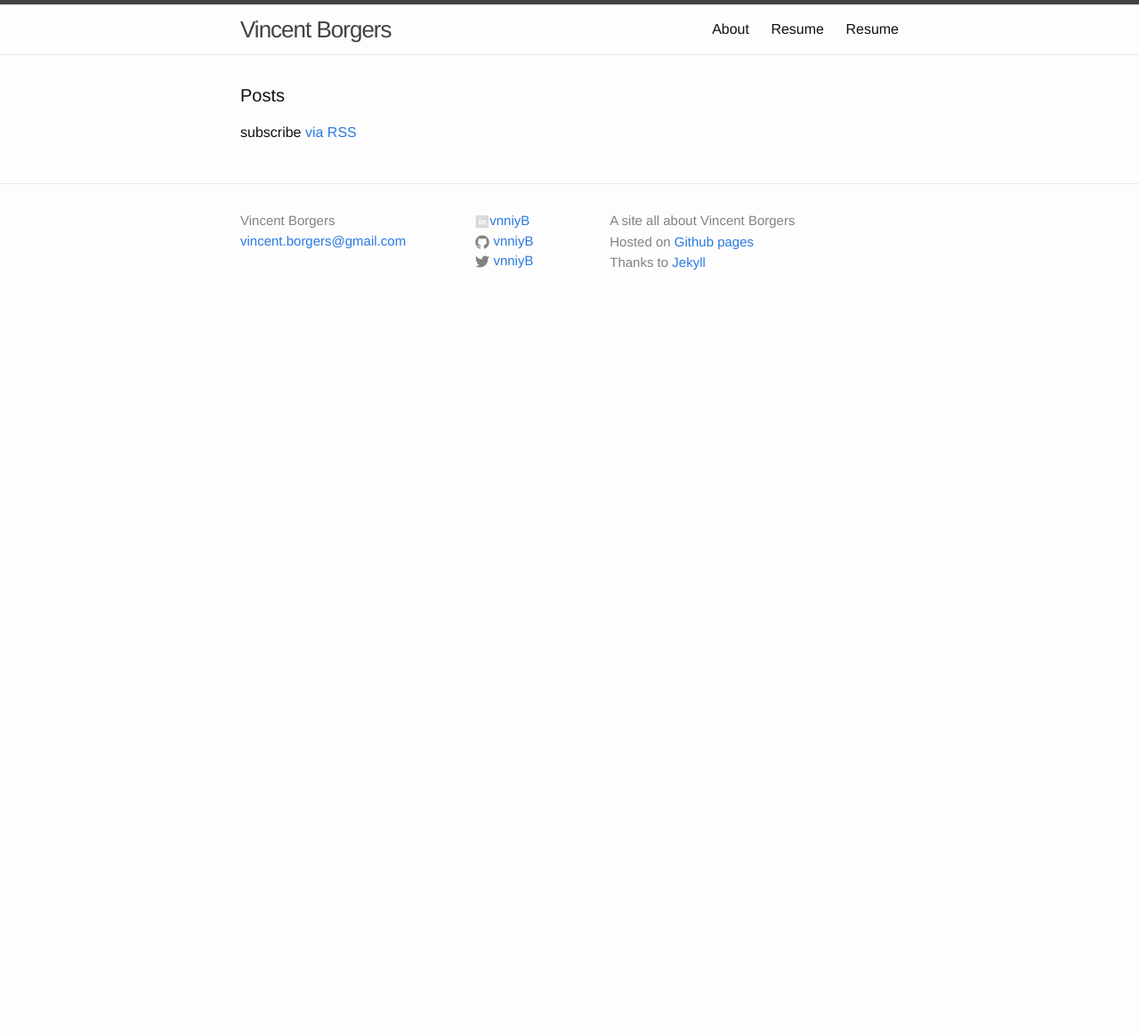
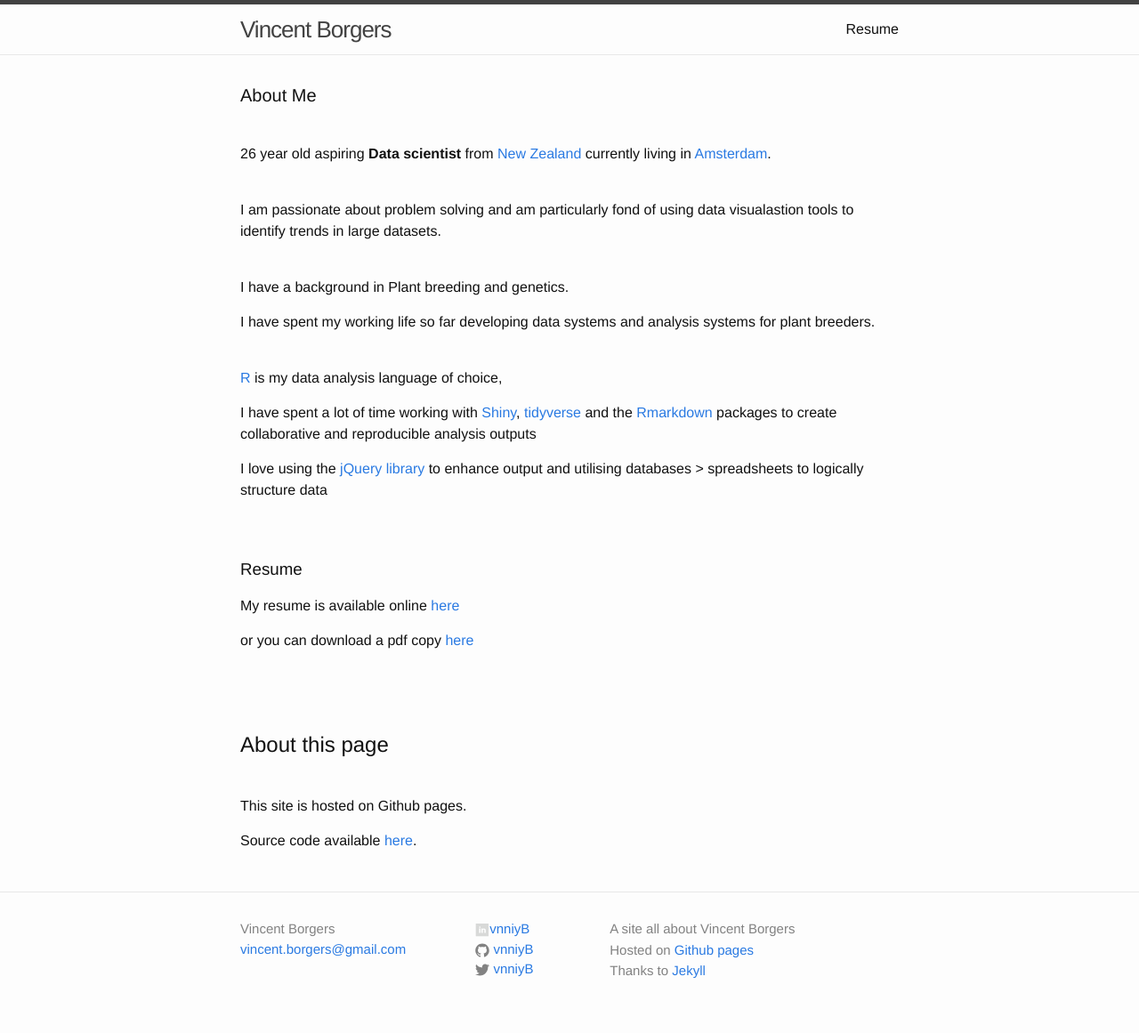
Before and after one commit to vnniyB/vnniyb.github.io, a Jekyll site: the page built from index.html, in a window 1280 px wide. Shown: the whole page at 89% size. Built offline with Jekyll 4.4.1, drawn with Linux system fonts in a browser that asks for light colours; before the commit the page ends 900 px from its top, so only the background shows below that.

Commit message:
Final plain version

```diff
--- a/index.html
+++ b/index.html
@@ -4,20 +4,35 @@ layout: default
 
 <div class="home">
 
-  <h1 class="page-heading">Posts</h1>
+  <h1 class="page-heading">About Me</h1>
+  <br>
+  <p>26 year old aspiring <strong>Data scientist</strong> from
+  <a href="https://www.google.com/maps/place/Wellington,+New+Zealand/data=!4m2!3m1!1s0x6d38b1fc49e974cb:0xa00ef63a213b470?sa=X&ved=0ahUKEwiHzJrirL7PAhVFthQKHaHTCwEQ8gEIjAEwEQ">New Zealand</a>
+  currently living in
+  <a href="https://www.google.com/maps/place/Amsterdam,+Netherlands/@52.3745291,4.758532,11z/data=!3m1!4b1!4m5!3m4!1s0x47c63fb5949a7755:0x6600fd4cb7c0af8d!8m2!3d52.3702157!4d4.8951679">Amsterdam</a>.</p>
+  <br>
+  <p>I am passionate about problem solving and am particularly fond of using data visualastion tools to identify trends in large datasets.</p>
+  <br>
+  <p>I have a background in Plant breeding and genetics.</p>
+  <p>I have spent my working life so far developing data systems and analysis systems for plant breeders.</p>
+  <br>
+  <p><a href="https://www.r-project.org/">R</a> is my data analysis language of choice,</p>
+  <p>I have spent a lot of time working with <a href="http://shiny.rstudio.com/">Shiny</a>, <a href="https://github.com/hadley/tidyverse">tidyverse</a> and the <a href="http://rmarkdown.rstudio.com/">Rmarkdown</a> packages to create collaborative and reproducible analysis outputs</p>
+  <p>I love using the <a href="https://jquery.com/">jQuery library</a> to enhance output and utilising databases > spreadsheets to logically structure data</p>
 
-  <ul class="post-list">
-    {% for post in site.posts %}
-      <li>
-        <span class="post-meta">{{ post.date | date: "%b %-d, %Y" }}</span>
+  <br>
+  <br>
+  <h3>Resume</h3>
+  <p>My resume is available online <a href="/resume/">here</a></p>
+  <p>or you can download a pdf copy <a href="/resume.pdf">here</a></p>
 
-        <h2>
-          <a class="post-link" href="{{ post.url | prepend: site.baseurl }}">{{ post.title }}</a>
-        </h2>
-      </li>
-    {% endfor %}
-  </ul>
+  <br>
+  <br>
+  <br>
 
-  <p class="rss-subscribe">subscribe <a href="{{ "/feed.xml" | prepend: site.baseurl }}">via RSS</a></p>
+  <h2>About this page</h2>
+  <br>
+  <p>This site is hosted on Github pages.</p>
+  <p>Source code available <a href="https://github.com/vnniyB/vnniyb.github.io">here</a>.</p>
 
 </div>
```
Also changed, not shown: about.md (deleted, +0 -26 lines), cv.md (deleted, +0 -66 lines), resume.md (+14 -4 lines).
